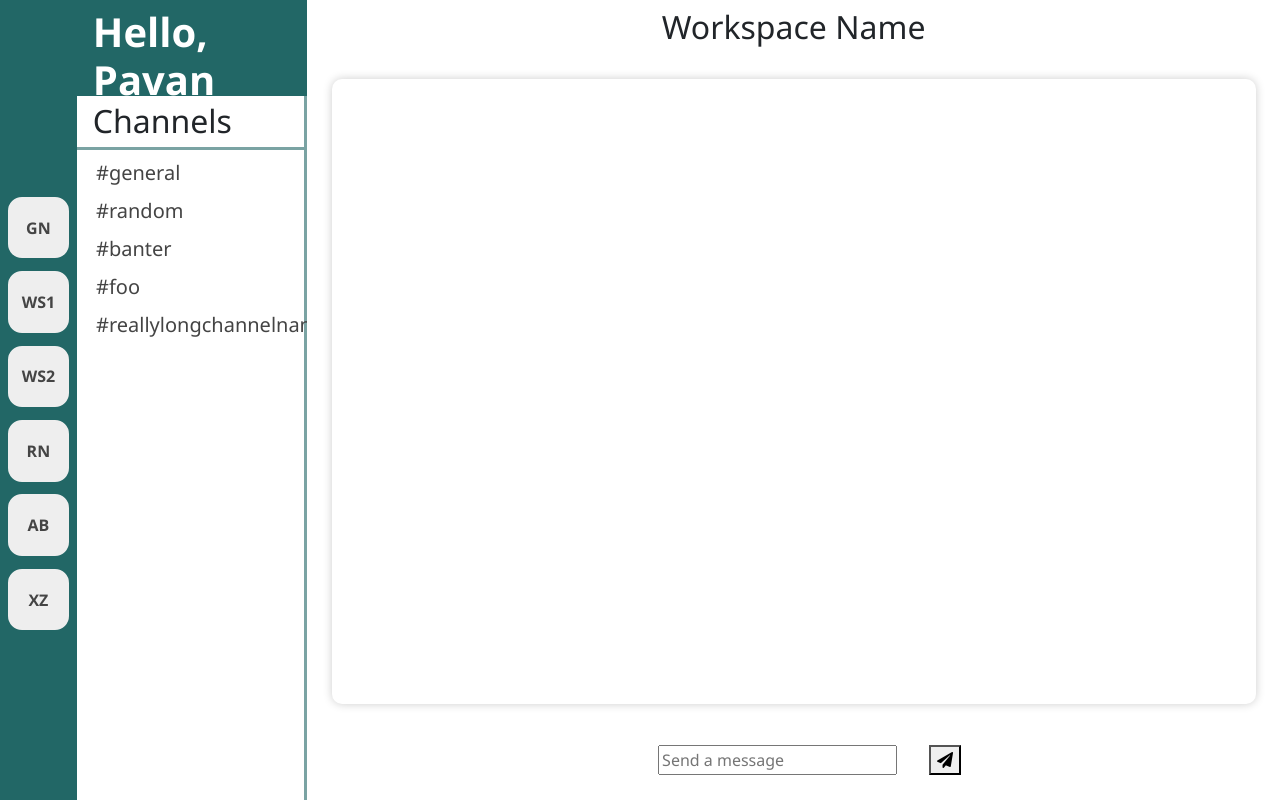
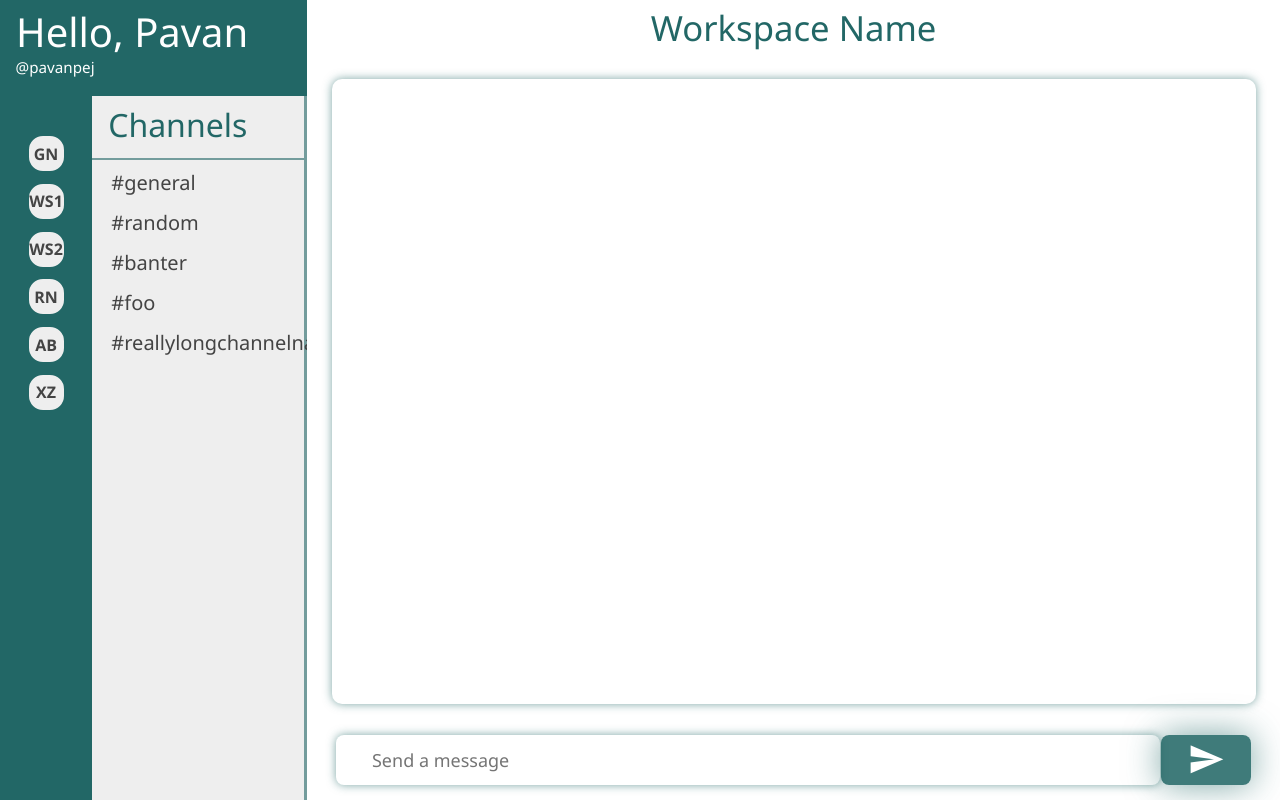
Before and after one commit to PrajwalPrashanth/SlackChat, a PHP site: page /php/homepage.php in a window 1280 px wide. Run offline with PHP 8.4, Linux system fonts and the light colour scheme; some libraries are stand-ins or nearby versions.

Commit message:
Changed input box and button

```diff
--- a/php/homepage.php
+++ b/php/homepage.php
@@ -17,16 +17,27 @@
   href="https://stackpath.bootstrapcdn.com/bootstrap/4.1.3/css/bootstrap.min.css" integrity="sha384-MCw98/SFnGE8fJT3GXwEOngsV7Zt27NXFoaoApmYm81iuXoPkFOJwJ8ERdknLPMO"
   crossorigin="anonymous">
   <!-- Font Awesome -->
-  <link rel="stylesheet"
+  <!-- <link rel="stylesheet"
   href="https://use.fontawesome.com/releases/v5.5.0/css/all.css"
   integrity="sha384-B4dIYHKNBt8Bc12p+WXckhzcICo0wtJAoU8YZTY5qE0Id1GSseTk6S+L3BlXeVIU"
-  crossorigin="anonymous">
+  crossorigin="anonymous"> -->
+  <!-- Google Web Fonts  -->
+  <link href="https://fonts.googleapis.com/icon?family=Material+Icons" rel="stylesheet">
   <!-- Local Styles -->
   <link rel="stylesheet" href="../res/styles/app/homepage.css">
 </head>
 <body>
   <div class="homepage-container">
-    <div class="height-100 workspace-list-div">
+    <div class="height-100 left-pane">
+      <div class="name-div">
+        <h1 class="name">
+          Hello, Pavan
+        </h1>
+        <p class="username">@pavanpej</p>
+      </div>
+      <div class="details">
+
+        <div class="workspace-list-div">
           <div class="workspace-list">
             <span>GN</span>
             <span>WS1</span>
@@ -37,14 +48,7 @@
           </div>
         </div>
 
-    <div class="height-100 details-div ">
-      <div class="name-div">
-        <h1 class="name">
-          Hello, Pavan
-        </h1>
-        <p class="username">@pavanpej</p>
-      </div>
-      <div class="msg-details-div">
+        <div class="channel-details-div">
           <div class="channels">
             <h2 class="channel-header">Channels</h2>
             <div class="channel-list">
@@ -53,6 +57,7 @@
               <label class="channel-name">#banter</label>
               <label class="channel-name">#foo</label>
               <label class="channel-name">#reallylongchannelname</label>
+            </div>
           </div>
         </div>
       </div>
@@ -71,7 +76,7 @@
       </div>
       <div class="input-div">
         <input type="text" placeholder="Send a message">
-        <button click="sendMessage"><i class="fas fa-paper-plane"></i></button>
+      <button click="sendMessage"><i class="material-icons">send</i></button>
       </div>
     </div>
     <!-- <div class="workspace-div">
--- a/res/styles/app/homepage.css
+++ b/res/styles/app/homepage.css
@@ -55,20 +55,56 @@ BASIC LAYOUT
 LAYOUT DIVISIONS
 ----------------------------------*/
 
+/*--------Whole Left Pane--------*/
+
+.left-pane {
+    width: 24%;
+    display: flex;
+    flex-direction: column;
+}
+
+.details {
+    display: flex;
+    margin: 0;
+    height: 88vh;
+}
+
+/*--------Name Div--------*/
+
+.name-div {
+    height: 12vh;
+    padding: 0.5em;
+    background-color: #226766;
+    color: #fff;
+}
+
+.name {
+    font-weight: 500;
+    margin-bottom: 0;
+    margin-left: 0.2em;
+    margin-top: 0;
+}
+
+.username {
+    margin-left: 0.5em;
+    font-size: 95%;
+    margin-top: 0;
+}
+
 /*--------Workspace List--------*/
 
 .workspace-list-div {
-    width: 6%;
+    width: 30%;
+    /* height: 88vh; */
     background-color: #226766;
     display: flex;
     padding-top: 5vh;
     font-weight: 700;
 }
-
 .workspace-list {
     display: flex;
     flex-direction: column;
-    margin: auto;
+    margin: 0 auto;
 }
 
 .workspace-list span {
@@ -79,10 +115,10 @@ LAYOUT DIVISIONS
     color: #444444;
 
     border-radius: 14px;
-    padding: 1.8em;
+    padding: 0.8em;
     text-decoration: none;
-    height: 45px;
-    width: 45px;
+    height: 35px;
+    width: 35px;
 
     transition: all 0.2s;
     margin-bottom: 0.8em;
@@ -95,42 +131,25 @@ LAYOUT DIVISIONS
     border: 2px solid #cccccc;
 }
 
+
 /*--------Details Pane Div--------*/
 
-.details-div {
-    width: 18%;
+.channel-details-div {
+    width: 70%;
+    /* height: 88vh; */
     display: flex;
     flex-direction: column;
+
+    border-right: 3px solid #22676699;
+    background-color: #eeeeee;
 }
 
-.name-div {
-    height: 12vh;
-    padding: 0.5em;
-    background-color: #226766;
-    color: #fff;
-}
-
-.name {
-    font-weight: 600;
-    margin-bottom: 0;
-    margin-left: 0.2em;
-}
-
-.username {
-    margin-left: 0.5em;
-    font-size: 95%;
-}
-
-.msg-details-div {
-    height: 88vh;
-    border-right: 3px solid #22676699;
-}
-
-
 .channel-header {
-    border-bottom: 3px solid #22676699;
-    padding: 0.2em;
-    padding-left: 0.5em;
+    border-bottom: 2px solid #22676699;
+    padding: 0 0 0.45em 0.5em;
+    margin-top: 0.3em;
+    font-weight: 400;
+    color: #226766;
 }
 
 .channel-list {
@@ -141,6 +160,7 @@ LAYOUT DIVISIONS
 }
 
 .channel-list label{
+    margin-bottom: 0.5em;
     transition: all 0.3s;
     font-size: 15pt;
 }
@@ -182,6 +202,13 @@ LAYOUT DIVISIONS
     justify-content: center;
     align-items: center;
 }
+
+.workspace-name h2 {
+    font-size: 26pt;
+    font-weight: 300;
+    color: #226766;
+}
+
 .messages-div {
     height: 84vh;
     display: flex;
@@ -193,16 +220,50 @@ LAYOUT DIVISIONS
     width: 95%;
     height: 95%;
     border-radius: 10px;
-    /* border: 3px solid #226766; */
-    box-shadow: 0 0 10px #cdcdcd;
+    box-shadow: 0 0 10px #22676699;
 }
+
 .input-div {
     height: 10vh;
     display: flex;
+    justify-content: space-between;
+    align-items: center;
+    margin: 0 1.8em;
+}
+
+.input-div input[type="text"] {
+    width: 90%;
+    height: 50px;
+    border: none;
+    box-shadow: 0 0 10px #22676699;
+    border-radius: 8px;
+    padding-left: 2em;
+    font-size: large;
+}
+
+.input-div button {
+    height: 50px;
+    width: 90px;
+    box-shadow: 0 0 35px #22676699;
+    border: none;
+    border-radius: 8px;
+    background-color: #226766dd;
+    color: #ffffff;
+
+    display: flex;
     justify-content: center;
     align-items: center;
+    transition: all 0.3s;
 }
 
-.input-div input {
-    margin: 1em 2em;
+.input-div button:hover {
+    background-color: #226766;
 }
+
+.input-div button:active {
+    background-color: #22676699;
+}
+
+.input-div button i {
+    font-size: 28pt;
+}
```
Lines whose indentation alone changed are shown as unchanged.
